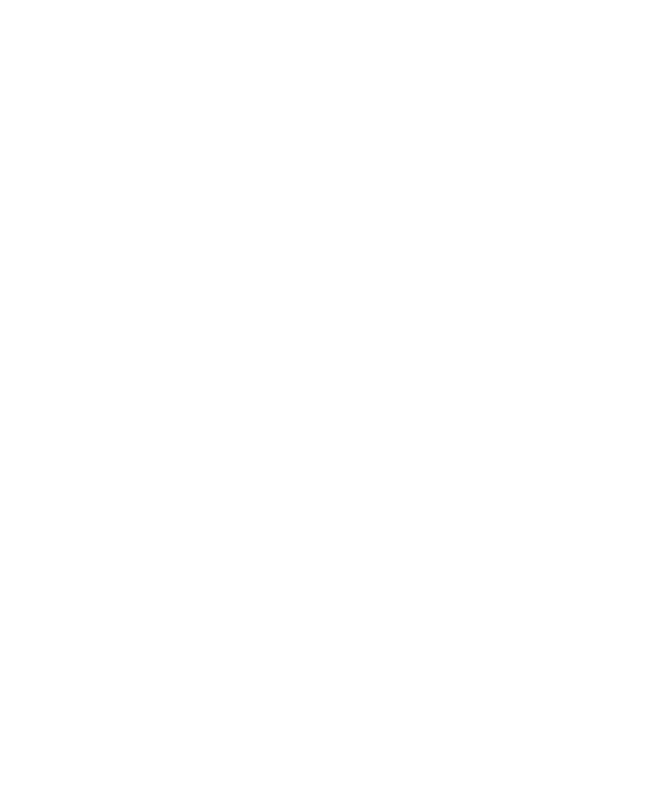
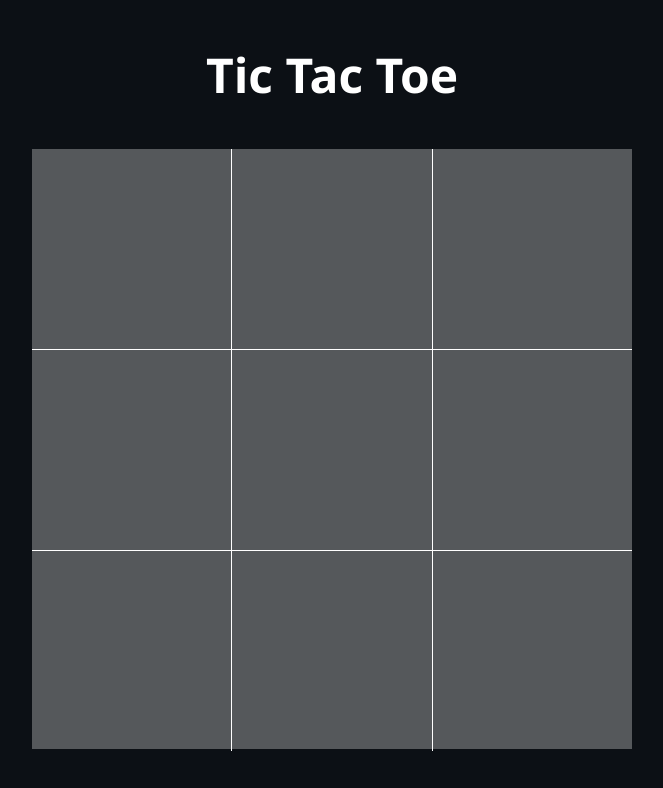
Before and after one commit to Duduhiro/odin-tictactoe, a plain HTML site: page index.html in a window 1280 px wide. Shown: the whole page, without its empty margins (308-971 px from the left). Drawn offline with Linux system fonts and the light colour scheme.

Commit message:
static part done

```diff
--- a/index.html
+++ b/index.html
@@ -9,6 +9,24 @@
 </head>
 <body>
 
+    <h1>Tic Tac Toe</h1>
+    <div class="game">
+        <div class="row">
+            <div class="cell" id="c0"></div>
+            <div class="cell" id="c1"></div>
+            <div class="cell" id="c2"></div>
+        </div>
+        <div class="row">
+            <div class="cell" id="c3"></div>
+            <div class="cell" id="c4"></div>
+            <div class="cell" id="c5"></div>
+        </div>
+        <div class="row">
+            <div class="cell" id="c6"></div>
+            <div class="cell" id="c7"></div>
+            <div class="cell" id="c8"></div>
+        </div>
+    </div>
 
     <script src="script.js"></script>
 </body>
--- a/style.css
+++ b/style.css
@@ -0,0 +1,58 @@
+body, html {
+    width: 100%;
+    height: 100%;
+    background-color: #0c1015;
+    display: flex;
+    align-items: center;
+    justify-content: center;
+    flex-direction: column;
+    gap: 50px;
+}
+
+h1 {
+    font-size: 48px;
+    color: white;
+    font-family: 'Segoe UI', Tahoma, Geneva, Verdana, sans-serif;
+}
+
+.game {
+    background-color: #55585b;
+    width: 600px;
+    height: 600px;
+    display: flex;
+    flex-direction: column;
+}
+
+.row {
+    display: flex;
+}
+
+.cell {
+    width: 200px;
+    height: 200px;
+    display: flex;
+    justify-content: center;
+    align-items: center;
+    font-size: 128px;
+    color: black;
+    font-family: 'Segoe UI', Tahoma, Geneva, Verdana, sans-serif;
+}
+
+.cell:hover {
+    background-color: #66696b;
+    cursor: pointer;
+}
+
+#c4 {
+    border: 1px solid white;
+}
+
+#c1, #c7 {
+    border-right: 1px solid white;
+    border-left: 1px solid white;
+}
+
+#c3, #c5 {
+    border-top: 1px solid white;
+    border-bottom: 1px solid white;
+}
```
